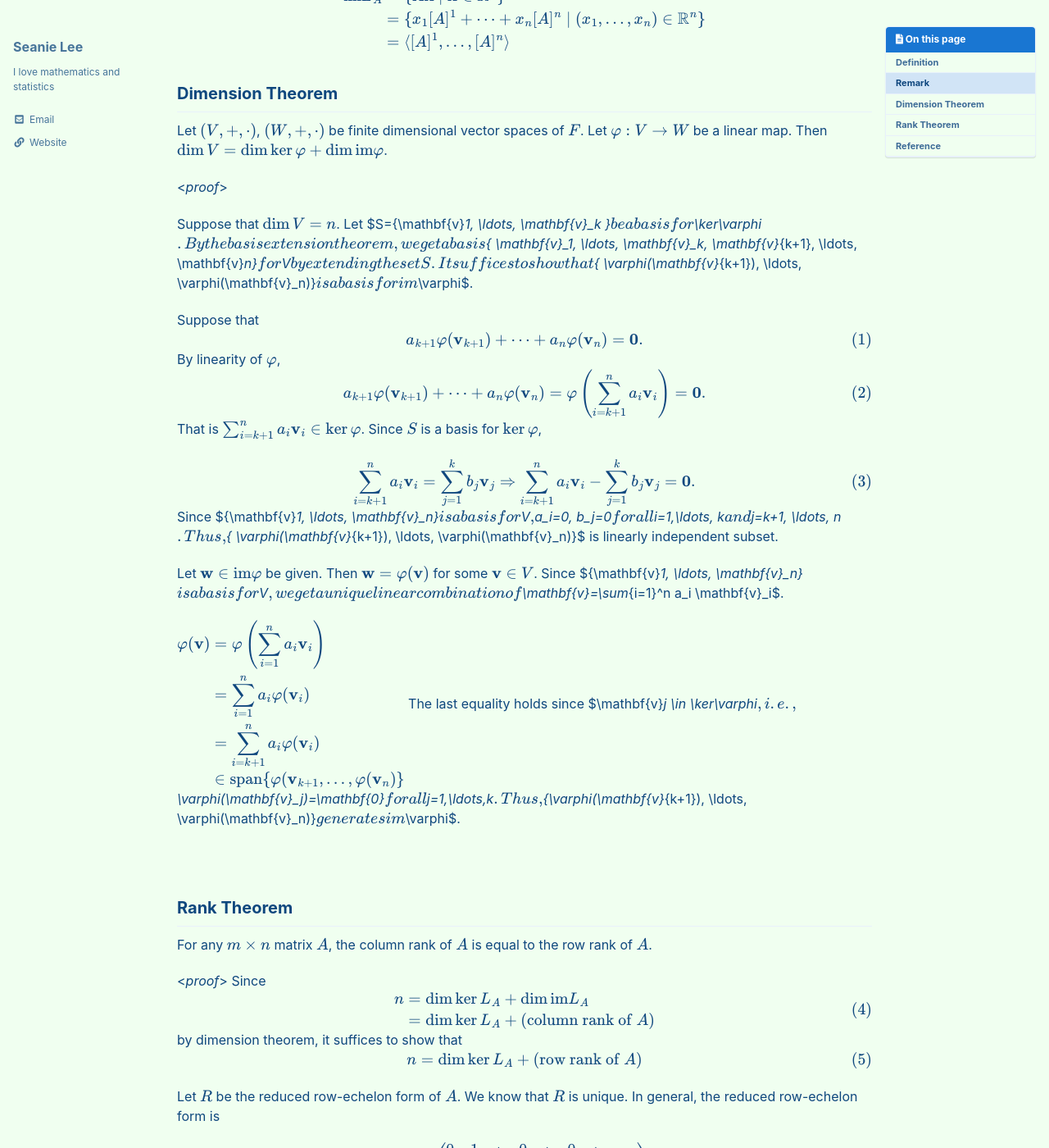
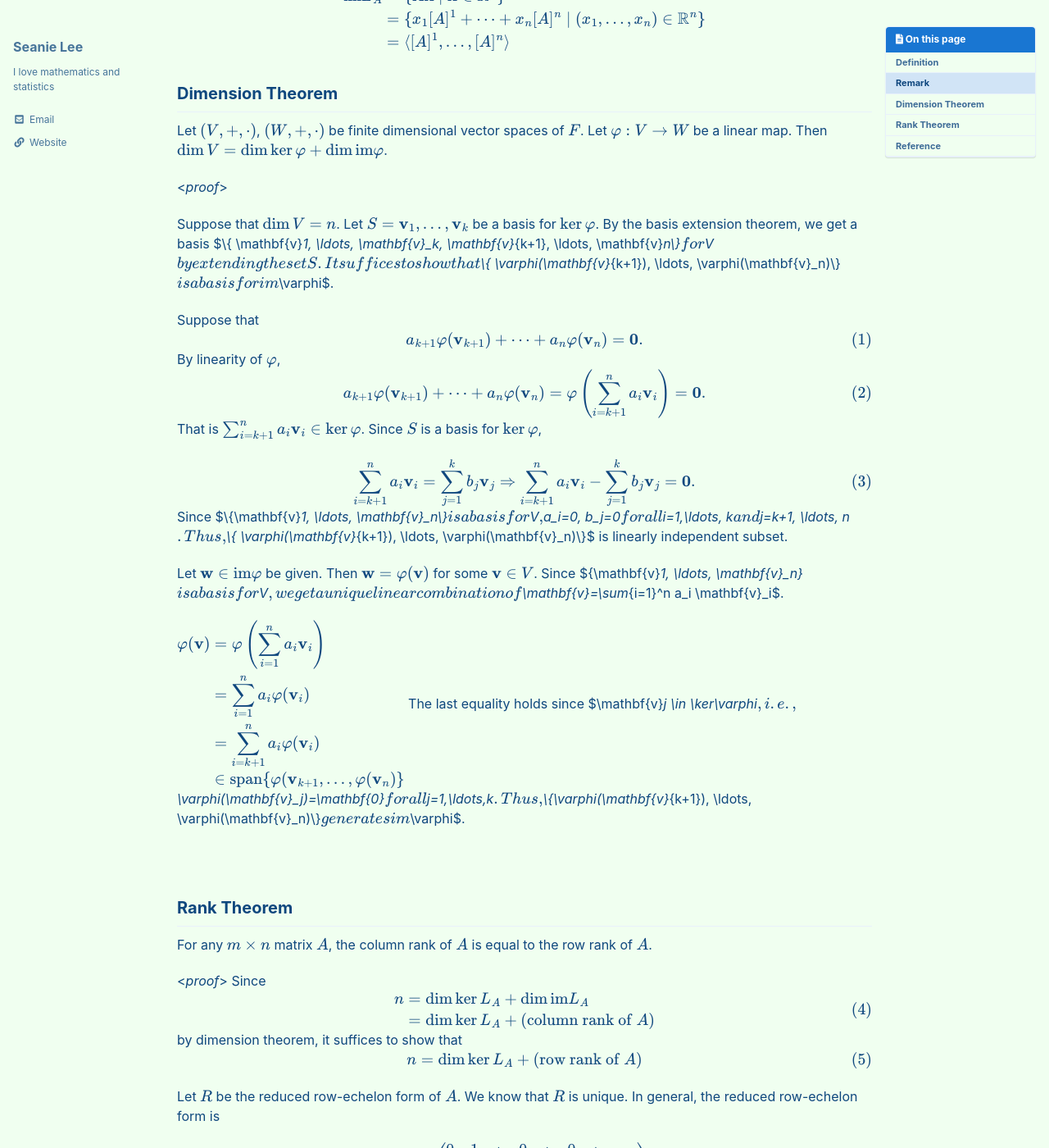
Before and after one commit to seanie12/blog, a Jekyll site: the page built from _posts/2022-05-25-rank-theorem.md, in a window 1280 px wide and 1400 px high, scrolled down 495 px. Shown: the whole window at 82% size. Built offline with Jekyll 4.4.1, drawn with Linux system fonts in a browser that asks for light colours; cached includes are drawn as plain includes; formulas are drawn with MathJax 3.

```diff
--- a/_posts/2022-05-25-rank-theorem.md
+++ b/_posts/2022-05-25-rank-theorem.md
@@ -38,7 +38,11 @@ Let $(V,+,\cdot)$, $(W,+,\cdot)$ be  finite dimensional  vector spaces of $F$. L
 
 <*proof*>
 
-Suppose that $\dim V = n$. Let $S=\{\mathbf{v}_1, \ldots, \mathbf{v}_k \}$ be a basis for $\ker\varphi$. By the basis extension theorem, we get a basis $\{ \mathbf{v}_1, \ldots, \mathbf{v}_k, \mathbf{v}_{k+1}, \ldots, \mathbf{v}_n\}$  for $V$ by extending the set S. It suffices to show that $\{ \varphi(\mathbf{v}_{k+1}), \ldots, \varphi(\mathbf{v}_n)\}$ is a basis for im$\varphi$.
+Suppose that $\dim V = n$. Let
+$$
+S=\\{\mathbf{v}_1, \ldots, \mathbf{v}_k \\}$$
+be a basis for $\ker\varphi$.
+By the basis extension theorem, we get a basis $\\{ \mathbf{v}_1, \ldots, \mathbf{v}_k, \mathbf{v}_{k+1}, \ldots, \mathbf{v}_n\\}$  for $V$ by extending the set S. It suffices to show that $\\{ \varphi(\mathbf{v}_{k+1}), \ldots, \varphi(\mathbf{v}_n)\\}$ is a basis for im$\varphi$.
 
 Suppose that
 $$
@@ -59,7 +63,7 @@ $$
 \sum_{i=k+1}^na_i\mathbf{v}_i = \sum_{j=1}^k b_j\mathbf{v}_j \Rightarrow \sum_{i=k+1}^na_i\mathbf{v}_i - \sum_{j=1}^k b_j\mathbf{v}_j = \mathbf{0}.
 \end{equation}
 $$
-Since $\{\mathbf{v}_1, \ldots, \mathbf{v}_n\}$ is a basis for $V$, $a_i=0, b_j=0$ for all  $i=1,\ldots, k$ and $j=k+1, \ldots, n$. Thus, $\{ \varphi(\mathbf{v}_{k+1}), \ldots, \varphi(\mathbf{v}_n)\}$ is linearly independent subset.
+Since $\\{\mathbf{v}_1, \ldots, \mathbf{v}_n\\}$ is a basis for $V$, $a_i=0, b_j=0$ for all  $i=1,\ldots, k$ and $j=k+1, \ldots, n$. Thus, $\\{ \varphi(\mathbf{v}_{k+1}), \ldots, \varphi(\mathbf{v}_n)\\}$ is linearly independent subset.
 
 Let $\mathbf{w}\in \text{im}\varphi$ be given. Then $\mathbf{w} = \varphi(\mathbf{v})$ for some $\mathbf{v}\in V$. Since $\{\mathbf{v}_1, \ldots, \mathbf{v}_n\}$ is a basis for $V$, we get a unique linear combination of $\mathbf{v}=\sum_{i=1}^n a_i \mathbf{v}_i$.
 
@@ -71,7 +75,7 @@ $$
 &\in \text{span}\{ \varphi(\mathbf{v}_{k+1}, \ldots, \varphi(\mathbf{v}_n)\}
 \end{align*}
 $$
-The last equality holds since $\mathbf{v}_j \in \ker\varphi$, i.e., $\varphi(\mathbf{v}_j)=\mathbf{0}$ for all $j=1,\ldots,k$.  Thus, $\{\varphi(\mathbf{v}_{k+1}), \ldots, \varphi(\mathbf{v}_n)\}$ generates im$\varphi$.
+The last equality holds since $\mathbf{v}_j \in \ker\varphi$, i.e., $\varphi(\mathbf{v}_j)=\mathbf{0}$ for all $j=1,\ldots,k$.  Thus, $\\{\varphi(\mathbf{v}_{k+1}), \ldots, \varphi(\mathbf{v}_n)\\}$ generates im$\varphi$.
 
 $$\tag*{$\square$}$$
 ## Rank Theorem
```
